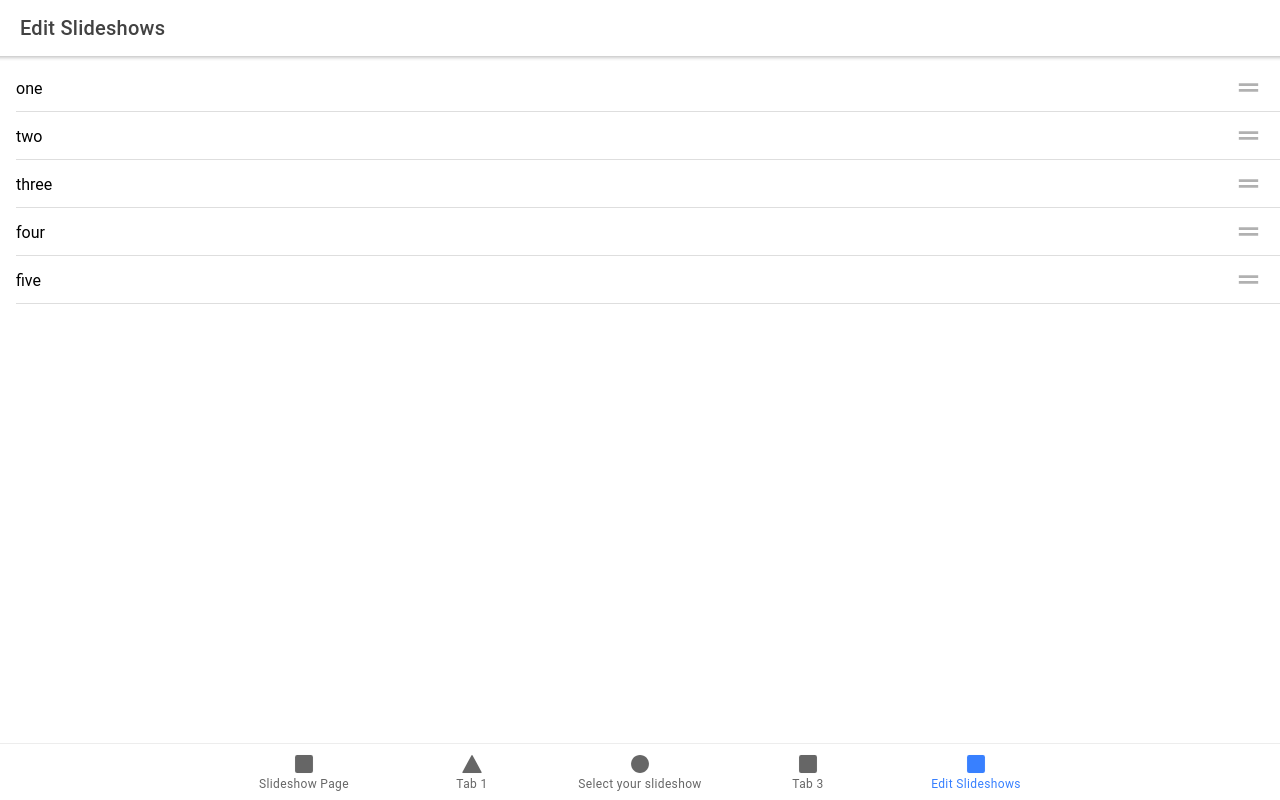
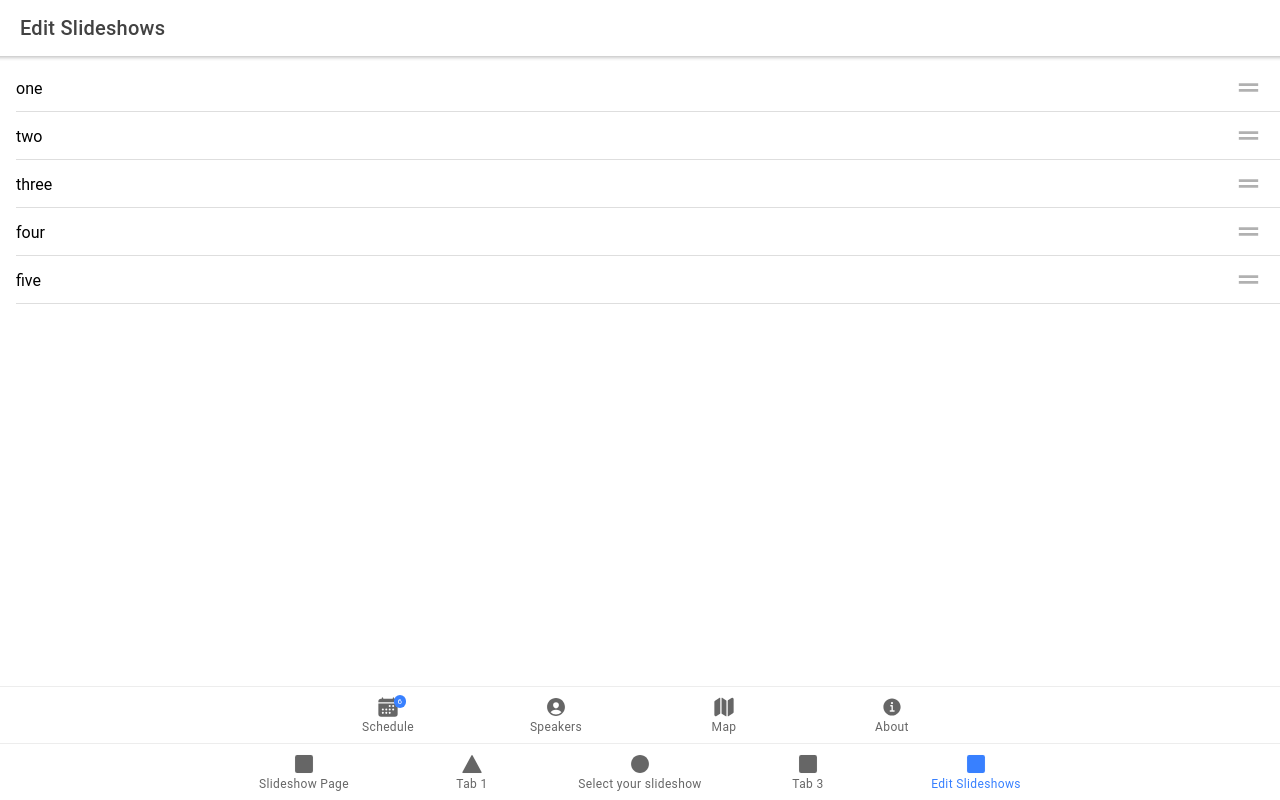
Before and after one commit to UCLComputerScience/COMP0067_2021_Team16, a React (Create React App) app: page /EditSlideshowsPage in a window 1280 px wide. Built offline with nearby package versions, Linux system fonts and the light colour scheme.

Commit message:
trying to enter a navbar

```diff
--- a/src/components/Nav_Bar/Nav_Bar.tsx
+++ b/src/components/Nav_Bar/Nav_Bar.tsx
@@ -1,14 +1,40 @@
-import './Slideshow_Item.css';
+import './Nav_Bar.css';
 import '@ionic/react'
-import { IonItem, IonLabel, IonReorder } from '@ionic/react';
+import { IonTabs, IonTabBar, IonTabButton, IonIcon, IonLabel, IonBadge, IonRouterOutlet } from '@ionic/react';
+import { calendar, personCircle, map, informationCircle } from 'ionicons/icons';
+
 import React from 'react';
 
 interface ContainerProps {
   name: string;
 }
 
-const Slideshow_Button: React.FC<ContainerProps> = ({ name }) => (
-  <IonItem><IonLabel>{name}</IonLabel><IonReorder></IonReorder></IonItem>
+const Nav_Bar: React.FC<ContainerProps> = ({ name }) => (
+  <IonTabs>
+    <IonRouterOutlet></IonRouterOutlet>
+    <IonTabBar slot="bottom">
+      <IonTabButton tab="schedule">
+        <IonIcon icon={calendar} />
+        <IonLabel>Schedule</IonLabel>
+        <IonBadge>6</IonBadge>
+      </IonTabButton>
+
+      <IonTabButton tab="speakers">
+        <IonIcon icon={personCircle} />
+        <IonLabel>Speakers</IonLabel>
+      </IonTabButton>
+
+      <IonTabButton tab="map">
+        <IonIcon icon={map} />
+        <IonLabel>Map</IonLabel>
+      </IonTabButton>
+
+      <IonTabButton tab="about">
+        <IonIcon icon={informationCircle} />
+        <IonLabel>About</IonLabel>
+      </IonTabButton>
+    </IonTabBar>
+  </IonTabs>
 );
 
-export default Slideshow_Button;
+export default Nav_Bar;
--- a/src/pages/EditSlideshowsPage.tsx
+++ b/src/pages/EditSlideshowsPage.tsx
@@ -1,5 +1,6 @@
 import { IonContent, IonHeader, IonItemDivider, IonPage, IonTitle, IonToolbar, IonList, IonReorderGroup, IonItem, IonLabel } from '@ionic/react';
 import Slideshow_Item from '../components/Slideshow_Item/Slideshow_Item';
+import Nav_Bar from '../components/Nav_Bar/Nav_Bar';
 import { ItemReorderEventDetail } from '@ionic/core';
 
 let myitems = ['one', 'two', 'three', 'four', 'five'];
@@ -35,7 +36,8 @@ const EditSlideshowsPage: React.FC = () => (
           {myitems.map(item => <Slideshow_Item name={ item }/>)}
         </IonReorderGroup>
       </IonList >
-     </IonContent >);
+    </IonContent >
+    <Nav_Bar name = 'test'/>
     </IonPage >
 );
 
```
